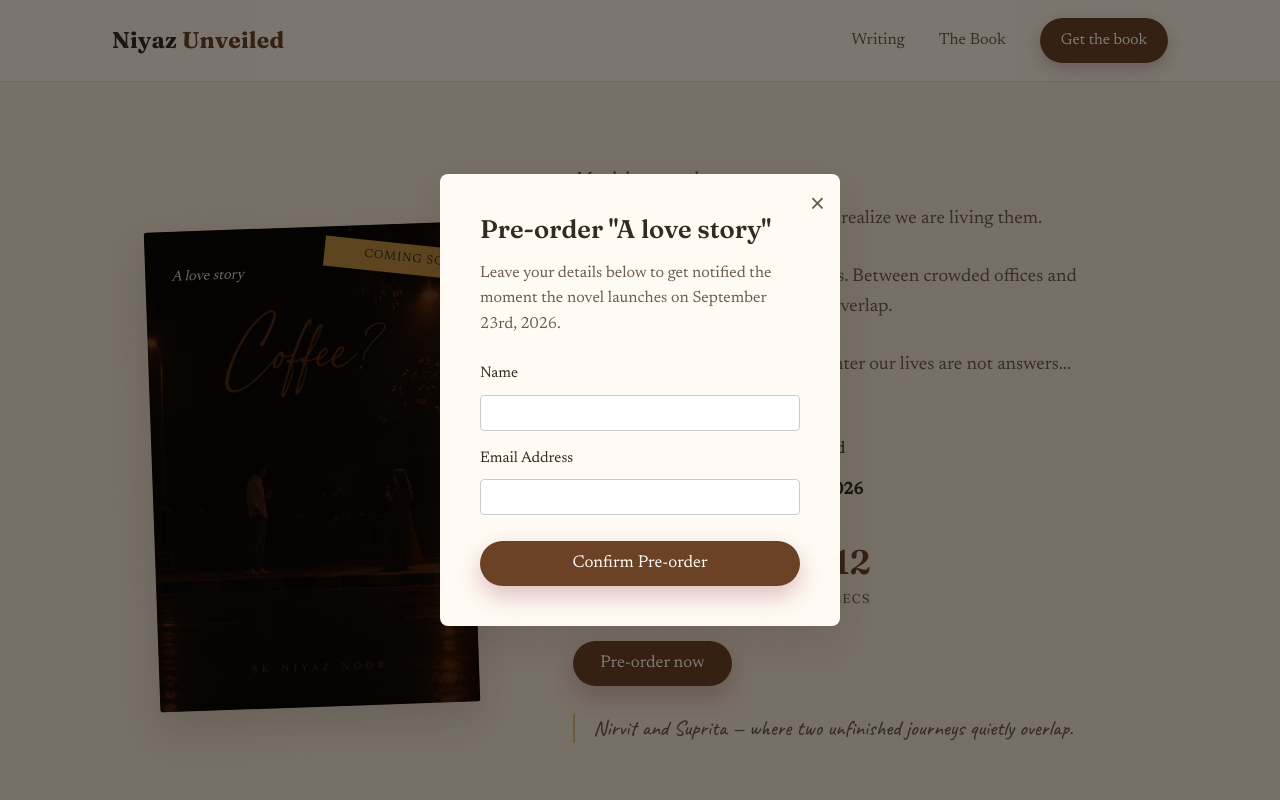
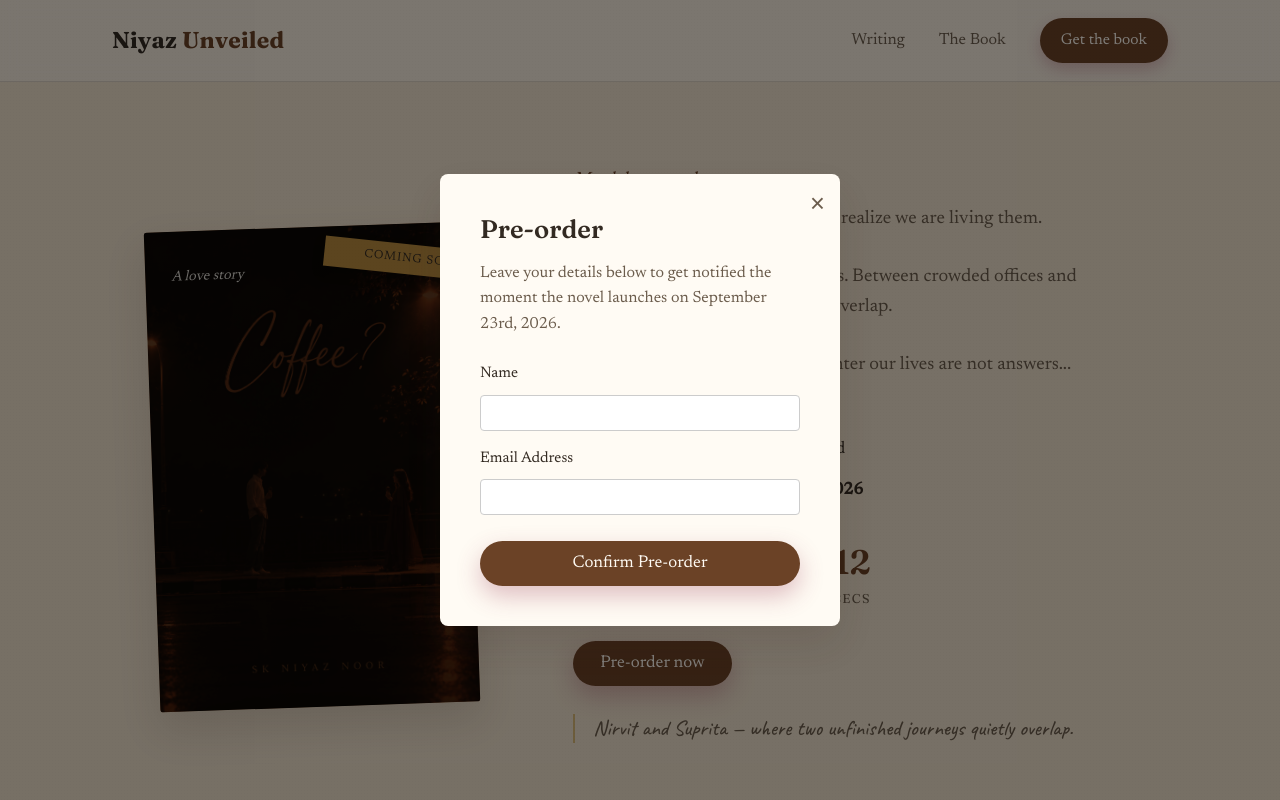
Before and after one commit to skniyaznoor/niyazunveiled, a Next.js app: page /book in a window 1280 px wide. Both pictures are taken after a click on the button "Pre-order now". Shown: the top 800 px of the page. Built offline with nearby package versions, Linux system fonts and the light colour scheme; no server answers.

Commit message:
refactor: simplify PreOrderModal title and adjust whitespace for code formatting consistency

```diff
--- a/src/components/PreOrderModal.jsx
+++ b/src/components/PreOrderModal.jsx
@@ -82,7 +82,7 @@ export default function PreOrderModal({ isOpen, onClose }) {
           </div>
         ) : (
           <>
-            <h2 style={{ fontFamily: 'var(--font-fraunces)', color: 'var(--ink)', marginBottom: '16px' }}>Pre-order "A love story"</h2>
+            <h2 style={{ fontFamily: 'var(--font-fraunces)', color: 'var(--ink)', marginBottom: '16px' }}>Pre-order</h2>
             <p style={{ color: 'var(--ink-soft)', marginBottom: '24px', fontSize: '0.95rem' }}>Leave your details below to get notified the moment the novel launches on September 23rd, 2026.</p>
 
             {error && <p style={{ color: 'red', marginBottom: '16px', fontSize: '0.9rem' }}>{error}</p>}
```
